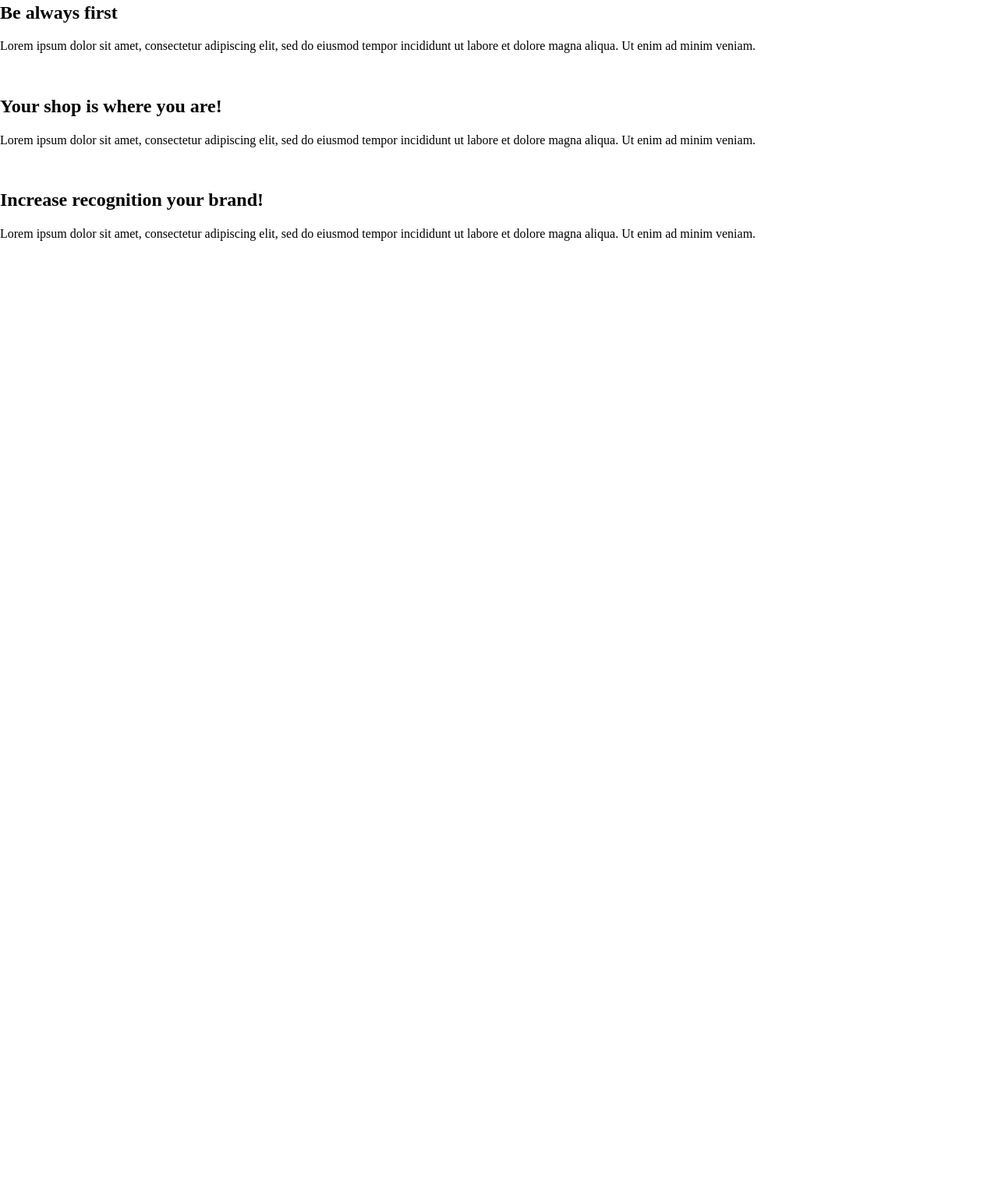
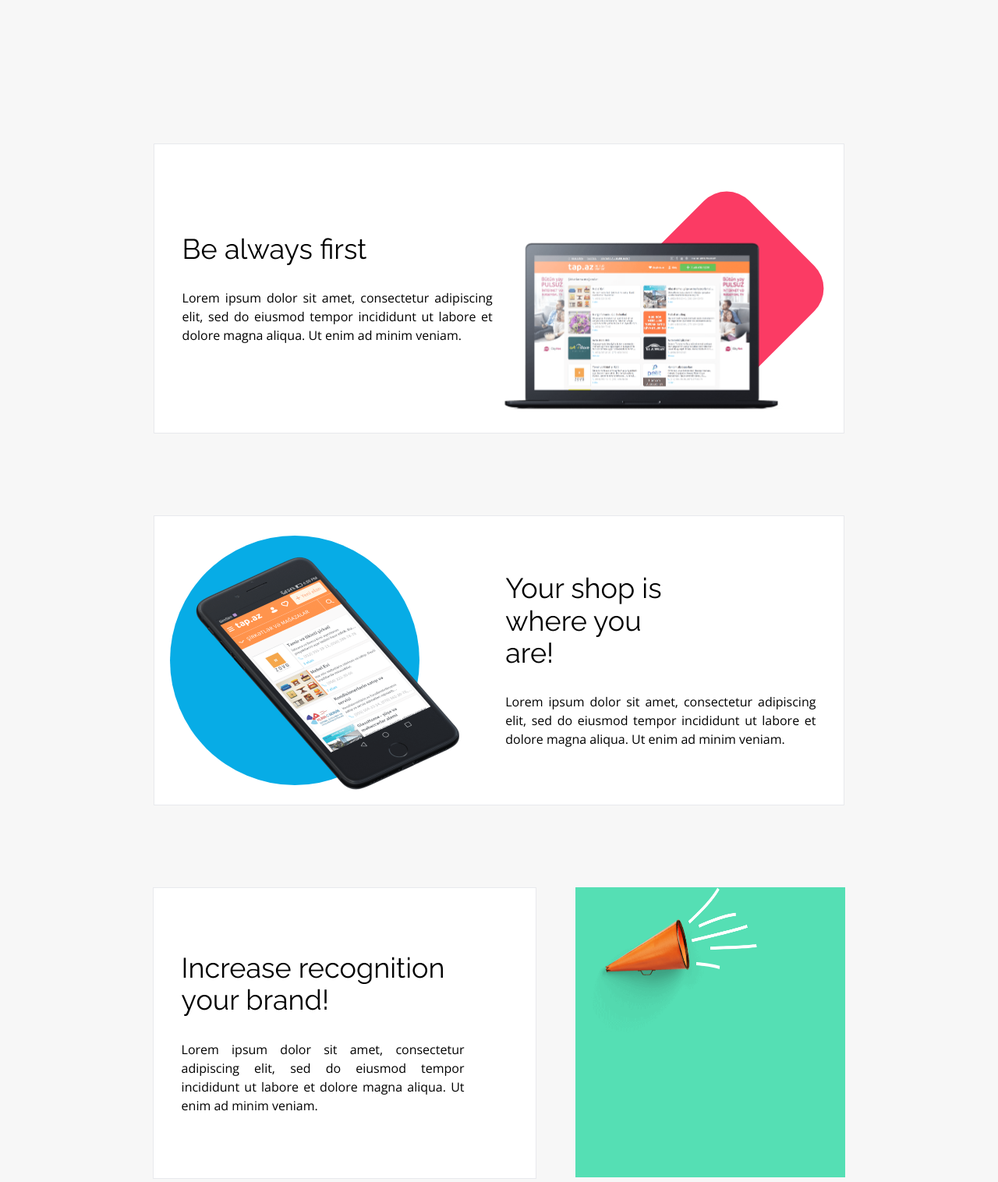
Before and after one commit to Wotwi/best_shop, a plain HTML site: page index.html in a window 1280 px wide. Shown: the part 1314-2830 px from the top of the page at 78% size. Before the commit the page ends 1658 px from the top, so only its background shows below. Drawn offline with nearby package versions, Linux system fonts and the light colour scheme.

Commit message:
first look on benefits page

```diff
--- a/index.html
+++ b/index.html
@@ -58,18 +58,28 @@
 
     <div class="benefits__box">
         <div class="benefits__element">
-            <h2 class="benefits__element__hdl">Be always first</h2>
-            <p class="benefits__element__text">Lorem ipsum dolor sit amet, consectetur adipiscing elit, sed do eiusmod tempor incididunt ut labore et dolore magna aliqua. Ut enim ad minim veniam.</p>
-            <img src="" alt="" class="benefits__element__img"></div>
+            <span class="benefits__element__text">
+                <h2 class="benefits__element__hdl component__reset secondary__hdl">Be always first</h2>
+                <p class="benefits__element__p component__reset">Lorem ipsum dolor sit amet, consectetur adipiscing elit, sed do eiusmod tempor incididunt ut labore et dolore magna aliqua. Ut enim ad minim veniam.</p>
+            </span>
+            <div class="shape--diamond"><img src="./src/images/Macbook.png" class="benefits__element__img"></div>
+        </div>
         <div class="benefits__element">
-            <h2 class="benefits__element__hdl">Your shop is where you are!</h2>
-            <p class="benefits__element__text">Lorem ipsum dolor sit amet, consectetur adipiscing elit, sed do eiusmod tempor incididunt ut labore et dolore magna aliqua. Ut enim ad minim veniam.</p>
-            <img src="" alt="" class="benefits__element__img"></div>
-        <div class="benefits__element">
-            <h2 class="benefits__element__hdl">Increase recognition your brand!</h2>
-            <p class="benefits__element__text">Lorem ipsum dolor sit amet, consectetur adipiscing elit, sed do eiusmod tempor incididunt ut labore et dolore magna aliqua. Ut enim ad minim veniam.</p>
-            <img src="" alt="" class="benefits__element__img"></div>
-        <div class="benefits__img__wrapper"></div>
+            <div class="shape--circle"><img src="./src/images/iPhone.png" class="benefits__element__img"></div>
+            <span class="benefits__element__text">
+                <h2 class="benefits__element__hdl component__reset secondary__hdl">Your shop is where you are!</h2>
+                <p class="benefits__element__p component__reset">Lorem ipsum dolor sit amet, consectetur adipiscing elit, sed do eiusmod tempor incididunt ut labore et dolore magna aliqua. Ut enim ad minim veniam.</p>
+            </span>
+        </div>
+        <span class="benefits__element--last">
+            <div class="benefits__element--noImg">
+                <span class="benefits__element__text">
+                    <h2 class="benefits__element__hdl component__reset secondary__hdl">Increase recognition your brand!</h2>
+                    <p class="benefits__element__p component__reset">Lorem ipsum dolor sit amet, consectetur adipiscing elit, sed do eiusmod tempor incididunt ut labore et dolore magna aliqua. Ut enim ad minim veniam.</p>
+                </span>
+            </div>
+            <div class="benefits__img__wrapper"><img src="./src/images/Trumpet.png"/></div>
+        </span>
     </div>
 
 </div>
--- a/src/css/style.css
+++ b/src/css/style.css
@@ -5,7 +5,7 @@
 
 .container {
     width: 100%;
-    max-width: 1352px;
+    max-width: 84.5rem;
     margin-inline: auto;
 }
 
@@ -163,11 +163,123 @@ h2.secondary__hdl {
     font-weight: 400;
 }
 
-.benefits__box {}
+.benefits__box {
+    background-color: #F7F7F7;
+    padding-top: 7.526%;
+    padding-bottom: 7.526%;
+}
 
-.benefits__box .benefits__element {}
-.benefits__box .benefits__element .benefits__element__hdl {}
-.benefits__box .benefits__element .benefits__element__text {}
-.benefits__box .benefits__element .benefits__element__img {}
+.benefits__box .benefits__element {
+    width: 69.127%;
+    height: 23.125rem;
+    background-color: white;
+    margin-inline: auto;
+    border: 1px solid #E8E9ED;
+    display: flex;
+    align-items: center;
+    justify-content: space-between;
+    margin-top: 105px;
+}
 
-.benefits__box .benefits__img__wrapper {}
+.benefits__element__hdl {
+    margin-bottom: 1.875rem;
+    font-size: 2.25rem;
+    width: 60%;
+}
+.benefits__element__p {
+    font-family: "Open Sans", sans-serif;
+    font-weight: 400;
+    line-height: 1.5;
+    text-align: justify;
+}
+
+span.benefits__element__text {
+    width: 45%;
+    display: flex;
+    flex-direction: column;
+    justify-content: center;
+}
+
+span::after {
+    border-bottom: 4px solid #FB3B64;
+}
+
+.benefits__element__text:first-child {
+    margin-left: 2.25rem;
+}
+
+.benefits__element__text:nth-child(2) {
+    margin-right: 2.25rem;
+}
+
+.benefits__box .benefits__element .benefits__element__img {
+
+}
+
+.benefits__element--last {
+    display: flex;
+    justify-content: center;
+    margin-top: 105px;
+}
+
+.benefits__box .benefits__element--noImg {
+    width: 38.317%;
+    height: 23.25rem;
+    display: flex;
+    background-color: #fff;
+    border: 1px solid #E8E9ED;
+    margin-right: 25px;
+}
+
+.benefits__element--last .benefits__element__text{
+    width: 74%;
+}
+
+.benefits__element--last .benefits__element__hdl{
+    width: 100%;
+}
+
+.benefits__box .benefits__img__wrapper {
+    width: 27.06%;
+    height: 23.25rem;
+    background-color: #55DFB4;
+    margin-left: 25px;
+}
+
+img[src$="Macbook.png"] {
+    width: 24.1525rem;
+    height: 13.6875rem;
+    transform: rotate(-45deg);
+    position: relative;
+    top: 6.3125rem;
+    right: 8.5rem;
+}
+
+img[src$="iPhone.png"] {
+    width: 26.625rem;
+    height: 20.5rem;
+    position: relative;
+    top: 20px;
+}
+
+img[src$="Trumpet.png"] {
+    width: 67.211%;
+    height: 56.14%;
+}
+
+.shape--circle {
+    max-width: 20rem;
+    height: 86.486%;
+    background-color: #07ACE6;
+    border-radius: 50%;
+    margin-left: 20px;
+}
+
+.shape--diamond {
+    width: 200px;
+    height: 200px;
+    background-color: #FB3B64;
+    border-radius: 2.5625rem;
+    transform: rotate(45deg);
+    margin-right: 50px;
+}
```
Also changed, not shown: src/images/iPhone2.png (added), src/images/iPhone2@2x.png (added).
